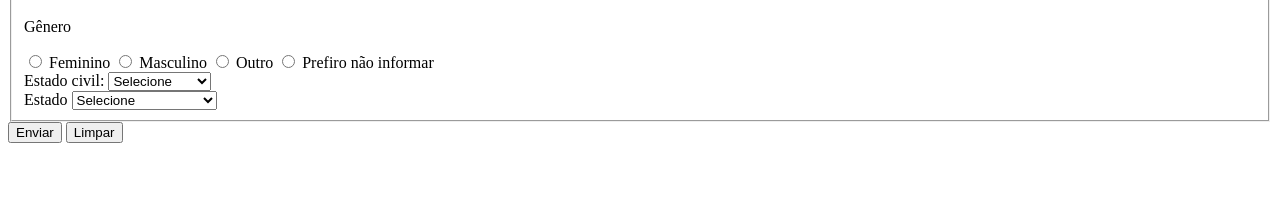
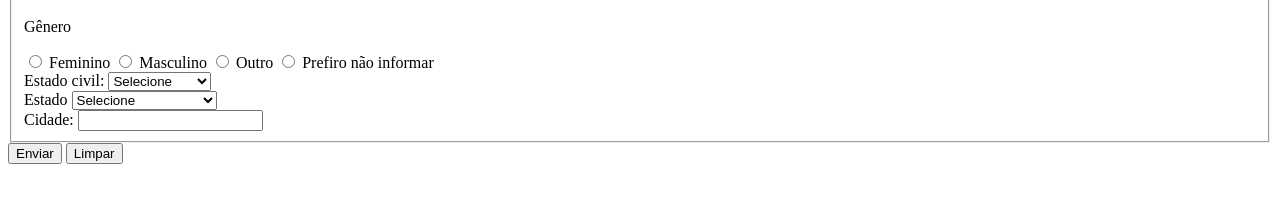
Before and after one commit to SoJoaomesmo/culturama, a plain HTML site: page index.html in a window 1280 px wide. Shown: the part 101-304 px from the top of the page. Drawn offline with Linux system fonts and the light colour scheme.

Commit message:
FEAT: Campo de cidade adicionado

```diff
--- a/index.html
+++ b/index.html
@@ -113,6 +113,11 @@
             <option value="sergipe">Sergipe</option>
             <option value="tocantins">Tocantins</option>
           </select>
+
+          <br />
+
+          <label for="userCity">Cidade:</label>
+          <input name="userCity" type="text" />
         </fieldset>
 
         <button type="submit">Enviar</button>
```
